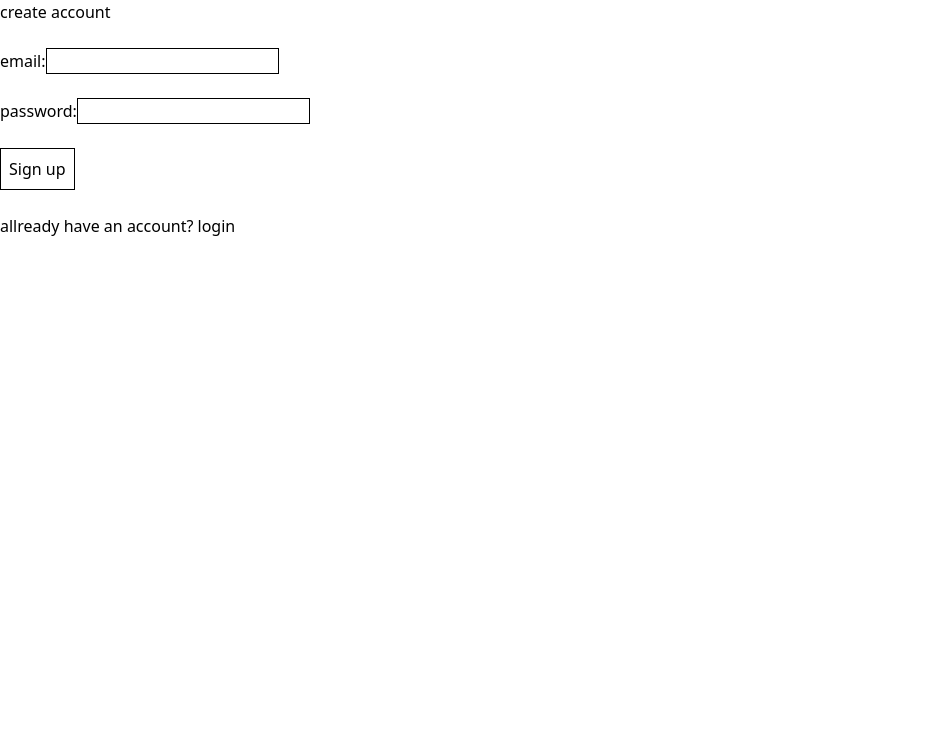
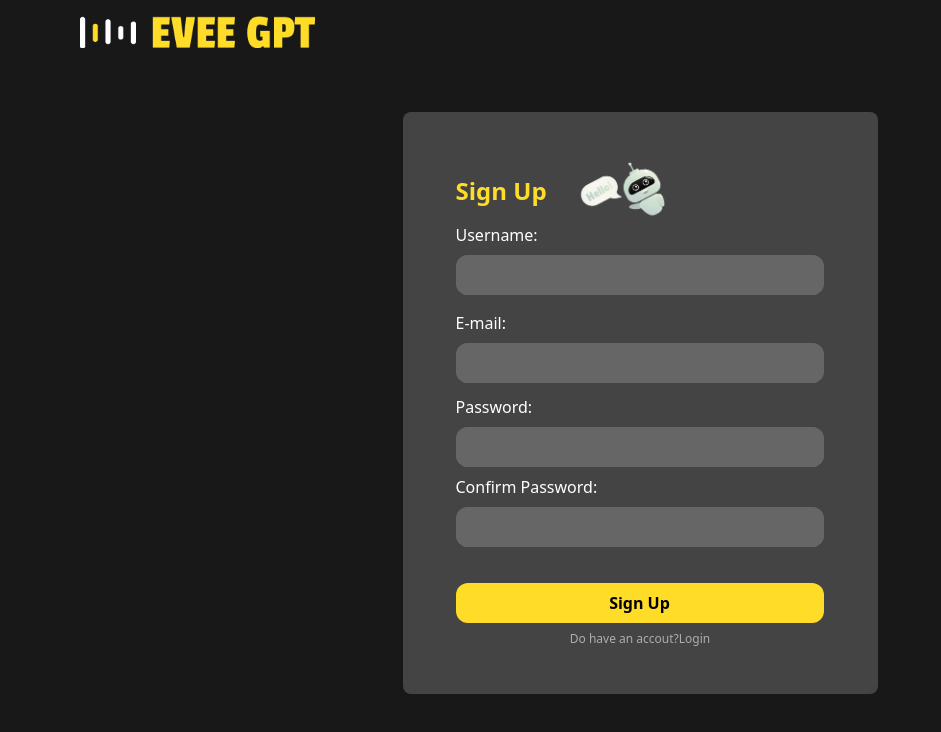
Before and after one commit to ajshan23/EveeGPT2.0, a React (Vite) app: page /signup in a window 1280 px wide. Shown: the top 732 px of the page, without its empty margins (0-941 px from the left). Built offline with nearby package versions, Linux system fonts and the light colour scheme.

Commit message:
final for netlify

```diff
--- a/src/pages/Home.jsx
+++ b/src/pages/Home.jsx
@@ -269,7 +269,7 @@ const Home = () => {
                 <div className="hidden sm:flex ">New Chat</div>
               </button>
               <div className="flex justify-center items-center gap-3">
-                <div className="hidden sm:flex">Ajmal</div>
+                <div className="hidden sm:flex"></div>
                 <img
                   src={userLogo}
                   alt=""
@@ -279,7 +279,7 @@ const Home = () => {
                 {showProfile ? (
                   <div className="absolute right-0 top-16 sm:right-20 w-52 h-24 bg-[#212121] rounded-xl flex flex-col justify-start items-center">
                     <div className="flex pt-3">
-                      <div className="text-[#FFDC27]"> User:</div>Ajmal
+                      <div className="text-[#FFDC27]"> User</div>
                     </div>
                     <div className="pt-3 space-x-3">
                       <button
--- a/src/pages/Login.jsx
+++ b/src/pages/Login.jsx
@@ -1,58 +1,106 @@
-import {  signInWithEmailAndPassword } from 'firebase/auth'
-import React, { useEffect, useState } from 'react'
-import { auth } from '../firebase'
-import { Link, useNavigate } from 'react-router-dom'
-import { updateAccessToken, updateUser } from '../app/chatSlice'
-import { useDispatch } from 'react-redux'
+import { signInWithEmailAndPassword } from "firebase/auth";
+import React, { useEffect, useState } from "react";
+import { auth } from "../firebase";
+import { Link, useNavigate } from "react-router-dom";
+import { updateAccessToken, updateUser } from "../app/chatSlice";
+import { useDispatch } from "react-redux";
+import logo from "../image/eveegpt.png";
+import first from "../image/first.png";
+import robo from "../image/robo.png";
 
 const Login = () => {
-  const [email,setEmail]=useState('')
-  const [password,setPassword]=useState('')
-  const [session,setSession]=useState(false)
-  const dispatch=useDispatch()
-  const navigate= useNavigate()
+  const [email, setEmail] = useState("");
+  const [password, setPassword] = useState("");
+  // const [session,setSession]=useState(false)
+  const dispatch = useDispatch();
+  const navigate = useNavigate();
 
   useEffect(() => {
-  if (sessionStorage.getItem('token')) {
+    if (sessionStorage.getItem("token")) {
+      dispatch(updateUser(sessionStorage.getItem("user")));
+      dispatch(updateAccessToken(sessionStorage.getItem("token")));
+      navigate("/");
+    }
+  }, []);
 
-    dispatch(updateUser(sessionStorage.getItem('user')))
-    dispatch(updateAccessToken(sessionStorage.getItem('token')))
-    navigate("/")
-  }
+  const handleSubmit = async (e) => {
+    e.preventDefault();
+    try {
+      const userCredentials = await signInWithEmailAndPassword(
+        auth,
+        email,
+        password
+      );
 
+      const user = userCredentials.user;
+      sessionStorage.setItem("token", user.accessToken);
+      sessionStorage.setItem("user", user.email);
 
-  }, [])
+      dispatch(updateUser(user.email));
+      dispatch(updateAccessToken(user.accessToken));
 
-  const handleSubmit= async(e)=>{
-    e.preventDefault()
-    try {
-      const userCredentials= await signInWithEmailAndPassword(auth,email,password)
-
-      const user= userCredentials.user;
-      sessionStorage.setItem('token',user.accessToken);
-      sessionStorage.setItem('user',user.email);
-
-
-      dispatch(updateUser(user.email))
-      dispatch(updateAccessToken(user.accessToken))
-
-     navigate("/");
+      navigate("/");
     } catch (error) {
-      if (error.message==="Firebase: Error (auth/invalid-credential).") {
-        alert("invalid email or password")
+      if (error.message === "Firebase: Error (auth/invalid-credential).") {
+        alert("invalid email or password");
       }
       console.log(error.message);
     }
-  }
+  };
   return (
-    <div className='flex flex-col w-full h-full gap-6 '>
-      <div>Login account</div>
-      <div> email:<input type='email' name='email' value={email} className='outline-none border border-black' required onChange={(e)=>setEmail(e.target.value)}/></div>
-     <div> password:<input type='password' name='password' value={password} className='outline-none border border-black' required onChange={(e)=>setPassword(e.target.value)}/></div>
-      <div><button className='border border-black px-2 py-2' onClick={handleSubmit}>Login</button></div>
-      <p>dont have an account? <Link to="/signup">create account</Link></p>
+    <div className="bg-[#181818] w-screen h-screen overflow-hidden flex flex-col">
+      <div className="w-full h-20 px-5 sm:px-20 flex items-center space-x-4 justify-center sm:justify-start">
+        <img src={first} alt="" className="w-14 h-8" />
+        <img src={logo} alt="" className=" h-8" />
+      </div>
+      <div className="w-full h-full my-12 items-start justify-center text-white flex">
+        <div className="w-full h-full  sm:w-[475px] sm:h-[582px] mx-4 bg-[#444444] rounded-lg">
+          <div className="w-full h-full px-4 py-4 sm:px-[53px] sm:py-[41px] flex flex-col justify-center">
+            <div className="Login font-bold text-2xl text-[#FFDC27] my-4">
+              Login
+            </div>
+            <div className="flex flex-col w-full my-4">
+              <div className="w-full">E-mail:</div>
+              <div className="w-full sm:w-[368px] h-[40px] bg-[#666666] rounded-xl my-2">
+                <input
+                  type="email"
+                  value={email}
+                  name="email"
+                  className="rounded-xl outline-none w-full h-full px-3 bg-[#666666]"
+                  onChange={(e) => setEmail(e.target.value)}
+                />
+              </div>
+            </div>
+
+            <div className="mb-1">
+              <div className="w-full">Password:</div>
+              <div className="w-full sm:w-[368px] h-[40px] bg-[#666666] rounded-xl my-2">
+                <input
+                  type="password"
+                  value={password}
+                  name="password"
+                  className="rounded-xl outline-none w-full h-full px-3 bg-[#666666]"
+                  onChange={(e) => setPassword(e.target.value)}
+                />
+              </div>
+            </div>
+            <div className="w-full flex items-center gap-2 mb-10">
+              <div className="w-3 h-3 bg-[#666666] rounded-sm"></div>
+              <div className="">Forgott password?</div>
+            </div>
+            <div className="w-full sm:w-[368px] h-[40px] bg-[#FFDC27] rounded-xl my-2">
+              <button className="w-full h-full text-black font-semibold" onClick={handleSubmit}>Sign in</button>
+            </div>
+            <div className="flex text-xs text-[#adadad] justify-center">
+              Do have an accout? <Link to="/signup">Sing Up</Link>
+            </div>
+            <div></div>
+          </div>
+        </div>
+        <img src={robo} alt="" className="absolute w-40 " />
+      </div>
     </div>
-  )
-}
+  );
+};
 
-export default Login
+export default Login;
--- a/src/pages/Signup.jsx
+++ b/src/pages/Signup.jsx
@@ -1,84 +1,139 @@
-import {createUserWithEmailAndPassword, getAdditionalUserInfo} from "firebase/auth";
+import { createUserWithEmailAndPassword } from "firebase/auth";
 import React, { useEffect, useState } from "react";
-import { auth,  } from "../firebase";
+import { auth } from "../firebase";
 import { Link, useNavigate } from "react-router-dom";
-import { useDispatch, useSelector } from "react-redux";
+import { useDispatch } from "react-redux";
 import { updateAccessToken, updateUser } from "../app/chatSlice";
-
+import logo from "../image/eveegpt.png";
+import first from "../image/first.png";
+import robo from "../image/robo.png";
 const Signup = () => {
   const [email, setEmail] = useState("");
   const [password, setPassword] = useState("");
+  const [username, setUsername] = useState("");
+  const [confirm, setConfirm] = useState("");
   const navigate = useNavigate();
-  const dispatch=useDispatch()
+  const dispatch = useDispatch();
 
   const handleSubmit = async (e) => {
     e.preventDefault();
+    if (
+      [ email, username, password,confirm].some(
+        (field) => field?.trim() === ""
+      )
+    ) {
+      alert("all fields are required");
+    } else {
+      if (password !== confirm) {
+        alert("both password must be same");
+        setPassword("");
+        setConfirm("");
+        return null;
+      }
+    }
 
-    createUserWithEmailAndPassword(auth,email,password)
-    .then((response)=>{
-
-      let accessToken=response.user.accessToken
-      let user=response.user
-      dispatch(updateUser(user.email))
-      dispatch(updateAccessToken(accessToken))
-      sessionStorage.setItem('token',user.accessToken);
-      sessionStorage.setItem('user',user.email);
+    createUserWithEmailAndPassword(auth, email, password,username)
+      .then((response) => {
+        let accessToken = response.user.accessToken;
+        let user = response.user;
+        dispatch(updateUser(user.email));
+        dispatch(updateAccessToken(accessToken));
+        sessionStorage.setItem("token", user.accessToken);
+        sessionStorage.setItem("user", user.email);
 
         navigate("/");
       })
-    .catch((err)=>{
-      alert("email already exists")
-    })
-
+      .catch((err) => {
+        // alert("email already exists");
+        console.log(err);
+      });
   };
   useEffect(() => {
-    if (sessionStorage.getItem('token')) {
-      dispatch(updateUser(sessionStorage.getItem('user')))
-      dispatch(updateAccessToken(sessionStorage.getItem('token')))
-      navigate("/")
+    if (sessionStorage.getItem("token")) {
+      dispatch(updateUser(sessionStorage.getItem("user")));
+      dispatch(updateAccessToken(sessionStorage.getItem("token")));
+      navigate("/");
     }
-
-
-    }, [])
+  }, []);
 
   return (
-    <div className="flex flex-col w-full h-full gap-6">
-      <div>create account</div>
-      <div>
-        {" "}
-        email:
+    <div className="bg-[#181818] w-screen h-screen overflow-hidden flex flex-col">
+      <div className="w-full h-20 px-5 sm:px-20 flex items-center space-x-4 justify-center sm:justify-start">
+        <img src={first} alt="" className="w-14 h-8" />
+        <img src={logo} alt="" className=" h-8" />
+      </div>
+      <div className="w-full h-full my-12 items-start justify-center text-white flex">
+        <div className="w-full h-full  sm:w-[475px] sm:h-[582px] mx-4 bg-[#444444] rounded-lg">
+          <div className="w-full h-full px-4 py-4 sm:px-[53px] sm:py-[41px] flex flex-col justify-center">
+            <div className="Login font-bold text-2xl text-[#FFDC27] my-4">
+              Sign Up
+            </div>
+            <div className="flex flex-col w-full mb-2">
+              <div className="w-full">Username:</div>
+              <div className="w-full sm:w-[368px] h-[40px] bg-[#666666] rounded-xl my-2">
                 <input
                   type="email"
+                  value={username}
                   name="email"
+                  className="rounded-xl outline-none w-full h-full px-3 bg-[#666666]"
+                  onChange={(e) => setUsername(e.target.value)}
+                />
+              </div>
+            </div>
+            <div className="flex flex-col w-full mb-1">
+              <div className="w-full">E-mail:</div>
+              <div className="w-full sm:w-[368px] h-[40px] bg-[#666666] rounded-xl my-2">
+                <input
+                  type="email"
                   value={email}
-          className="outline-none border border-black"
-          required
+                  name="email"
+                  className="rounded-xl outline-none w-full h-full px-3 bg-[#666666]"
                   onChange={(e) => setEmail(e.target.value)}
                 />
               </div>
-      <div>
-        {" "}
-        password:
+            </div>
+
+            <div className="">
+              <div className="w-full">Password:</div>
+              <div className="w-full sm:w-[368px] h-[40px] bg-[#666666] rounded-xl my-2">
                 <input
                   type="password"
+                  value={password}
                   name="password"
-          value={password}
-          className="outline-none border border-black"
-          required
+                  className="rounded-xl outline-none w-full h-full px-3 bg-[#666666]"
                   onChange={(e) => setPassword(e.target.value)}
                 />
               </div>
-      <div>
+            </div>
+            <div className="mb-5">
+              <div className="w-full">Confirm Password:</div>
+              <div className="w-full sm:w-[368px] h-[40px] bg-[#666666] rounded-xl my-2">
+                <input
+                  type="password"
+                  value={confirm}
+                  name="password"
+                  className="rounded-xl outline-none w-full h-full px-3 bg-[#666666]"
+                  onChange={(e) => setConfirm(e.target.value)}
+                />
+              </div>
+            </div>
+
+            <div className="w-full sm:w-[368px] h-[40px] bg-[#FFDC27] rounded-xl my-2">
               <button
-          className="border border-black px-2 py-2"
+                className="w-full h-full text-black font-semibold"
                 onClick={handleSubmit}
               >
-          Sign up
+                Sign Up
               </button>
             </div>
-      <p>
-        allready have an account? <Link to="/login">login </Link>
-      </p>
+            <div className="flex text-xs text-[#adadad] justify-center">
+              Do have an accout? <Link to="/login"> Login</Link>
+            </div>
+            <div></div>
+          </div>
+        </div>
+        <img src={robo} alt="" className="absolute w-40 " />
+      </div>
     </div>
   );
 };
```
Also changed, not shown: src/firebase.js (+8 -8 lines), src/image/first.png (added), src/image/robo.png (added). Lines whose indentation alone changed are shown as unchanged.
